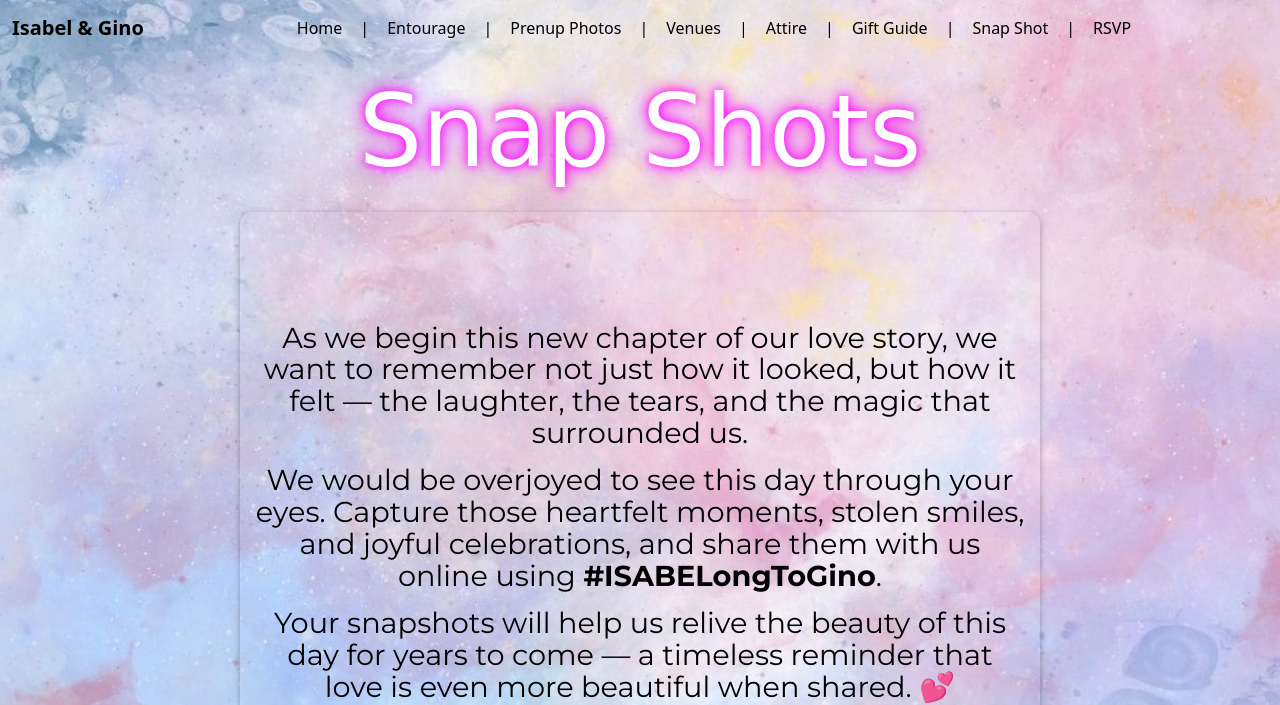
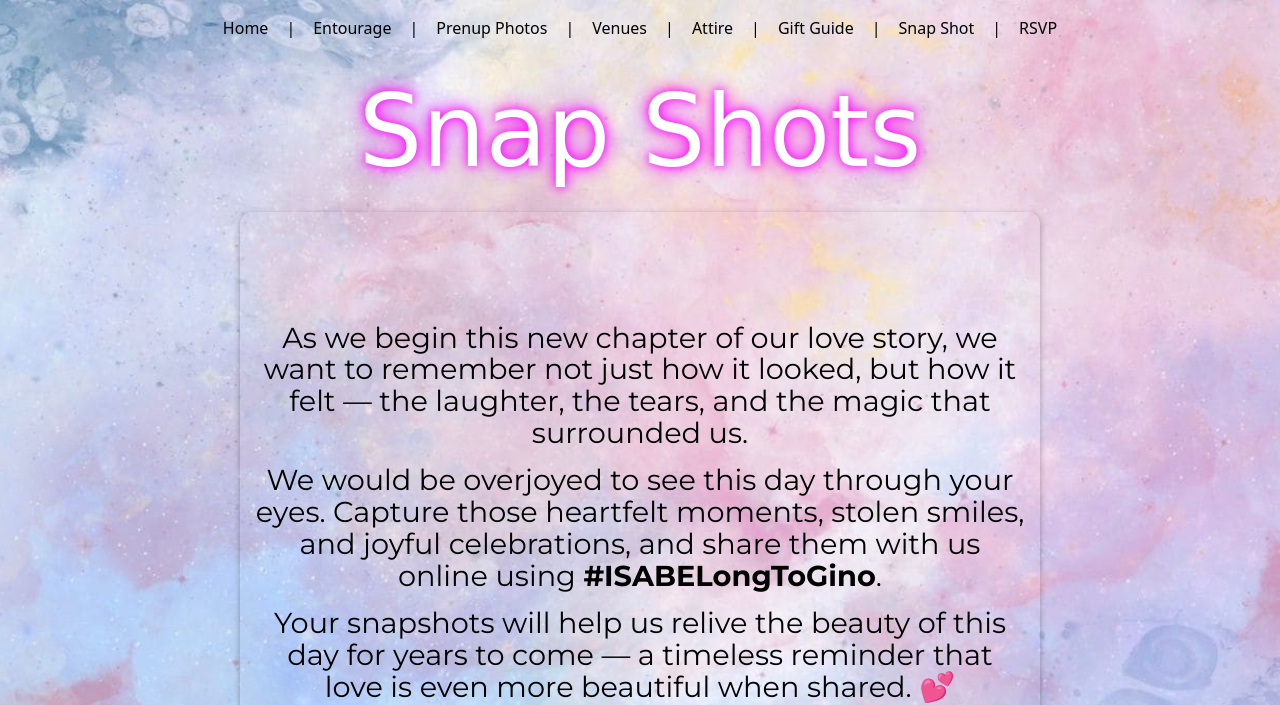
Before and after one commit to aab-printing-shop/wedding-invitation-isabel-gino, a plain HTML site: page snapshot.html in a window 1280 px wide. Shown: the top 705 px of the page. Drawn offline with Linux system fonts and the light colour scheme; a web font is replaced by a local one.

Commit message:
Update snapshot.html

```diff
--- a/snapshot.html
+++ b/snapshot.html
@@ -25,7 +25,8 @@
     <header>
         <nav class="navbar navbar-expand-lg navbar-light custom-navbar mb-3">
 		  <div class="container-fluid">
-			<a class="navbar-brand text-black" href="index.html" style="font-weight:bold;">Isabel &amp; Gino</a>
+			   <!-- <a class="navbar-brand text-black" href="index.html" style="font-weight:bold;">Isabel &amp; Gino</a> -->
+
 
 			<!-- 👇 Toggler button for mobile -->
 			<button class="navbar-toggler" type="button" data-bs-toggle="collapse" data-bs-target="#mainNavbar"
```
